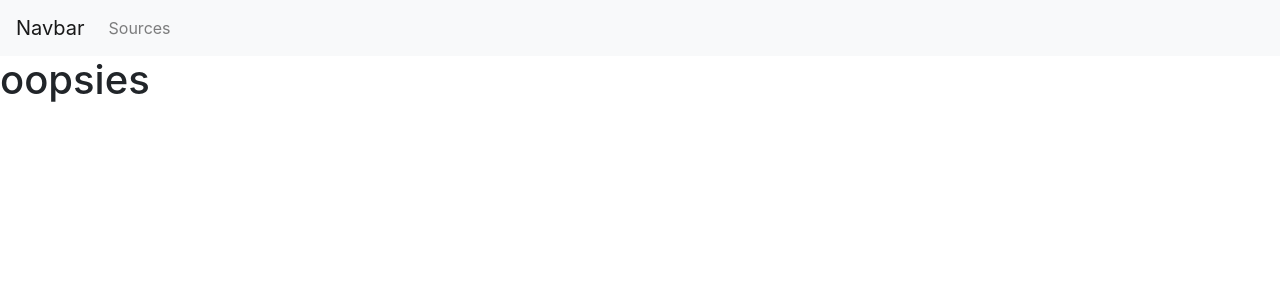
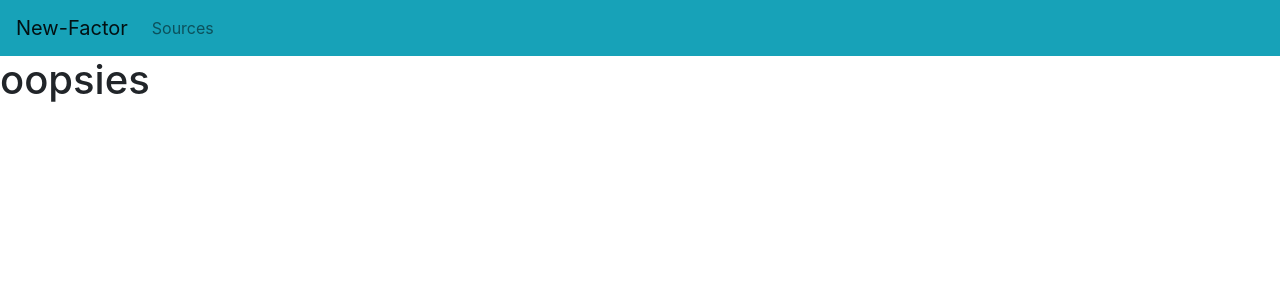
Before and after one commit to Ebay-droid/Flask-IP3, a Flask app: template app/templates/fourOwfour.html in a window 1280 px wide. Shown: the top 300 px of the page. Run offline with Flask 2, Linux system fonts and the light colour scheme; the template is opened without the code that fills it, so the values that code supplies are empty; some libraries are stand-ins or nearby versions.

Commit message:
commit before deployment

```diff
--- a/app/static/css/style.css
+++ /dev/null
@@ -1,3 +0,0 @@
-body{
-  background-color: bisque;
-}
--- a/app/templates/navbar.html
+++ b/app/templates/navbar.html
@@ -1,5 +1,5 @@
-<nav class="navbar navbar-expand-lg navbar-light bg-light">
-  <a class="navbar-brand" href="/">Navbar</a>
+<nav class="navbar navbar-expand-lg navbar-light bg-info">
+  <a class="navbar-brand" href="/">New-Factor</a>
   <button class="navbar-toggler" type="button" data-toggle="collapse" data-target="#navbarNavAltMarkup" aria-controls="navbarNavAltMarkup" aria-expanded="false" aria-label="Toggle navigation">
     <span class="navbar-toggler-icon"></span>
   </button>
```
Also changed, not shown: 1 other file.
